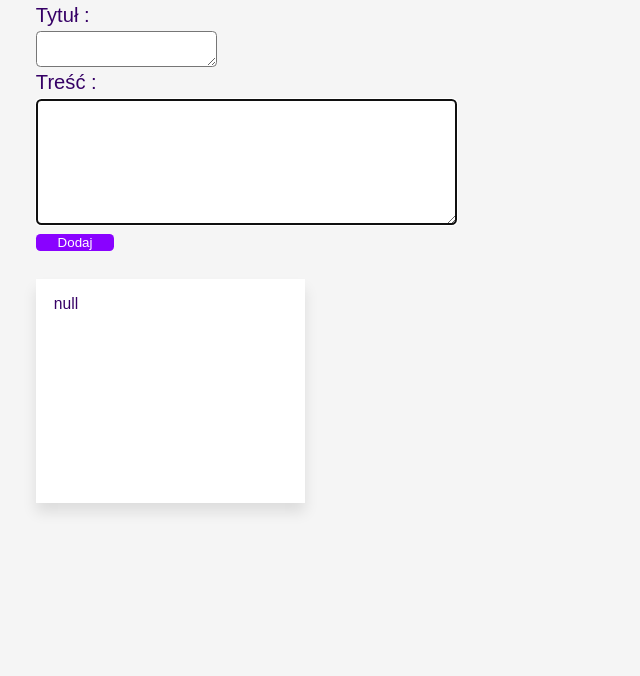
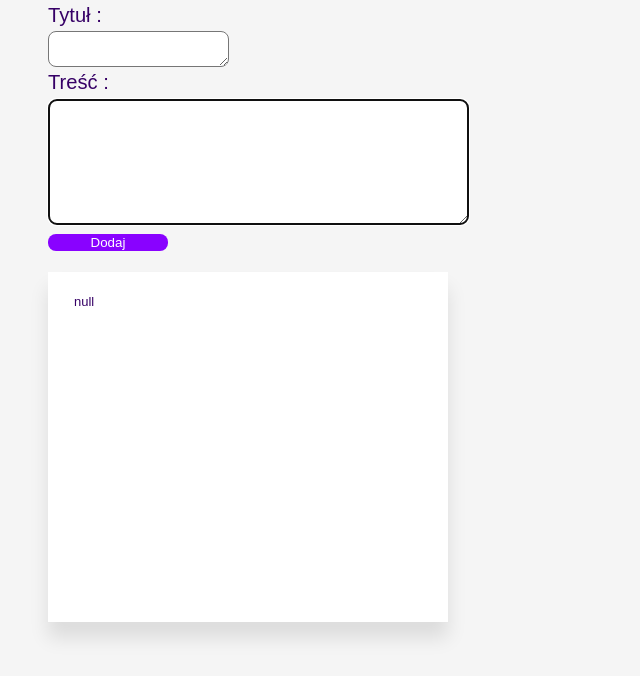
Before and after one commit to piotrbarc/Projekt-5, a plain HTML site: page index.html in a window 1280 px wide. Shown: the whole page, without its empty margins (0-640 px from the left). Drawn offline with Linux system fonts and the light colour scheme.

Commit message:
mala aktualizacja styli

```diff
--- a/style.css
+++ b/style.css
@@ -10,7 +10,7 @@ body {
   font: 1.8rem/1.56 sans-serif;
   color: #360066;
   margin: 0;
-  padding: 0 3.2rem 2.4rem;
+  padding: 0 48px 30px;
   background: #f5f5f5;
 }
 
@@ -18,7 +18,7 @@ body {
 
 textarea {
   display: block;
-  border-radius: 0.4rem;
+  border-radius: 8px;
 }
 
 
@@ -26,10 +26,10 @@ textarea {
 
 
 #formAddButton {
-  width: 7rem;
+  width: 120px;
   background-color: #8902FF;
   color: #fff;
-  border-radius: 0.4rem;
+  border-radius: 8px;
   border: 0;
   transition: background-color .2s ease-in-out;
   -webkit-transition: background-color .2s ease-in-out;
@@ -42,18 +42,18 @@ textarea {
 #notes {
   display: flex;
   flex-wrap: wrap;
-  padding-top: 2rem;
+  padding-top: 16px;
 }
 
 .note {
-  width: 24rem;
-  height: 20rem;
-  font-size: 1.4rem;
+  width: 400px;
+  height: 350px;
+  font-size: 13px;
   background: #fff;
 
-  padding: 1.2rem 1.6rem;
+  padding: 20px 26px;
 
-  box-shadow: 0 0.9rem 1.2rem rgba(0,0,0, 0.1);
+  box-shadow: 0 16px 18px rgba(0,0,0, 0.1);
   position: relative;
 }
 
```
